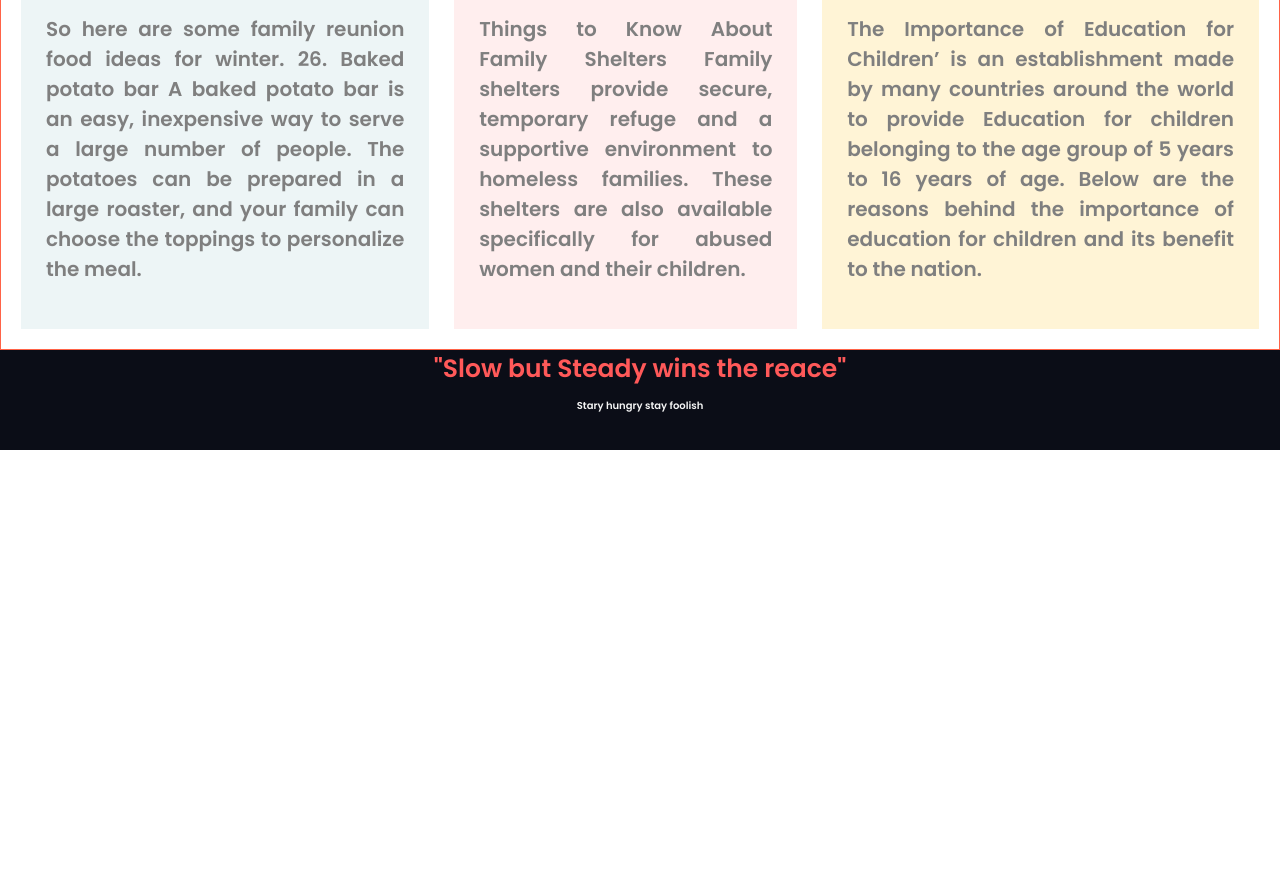
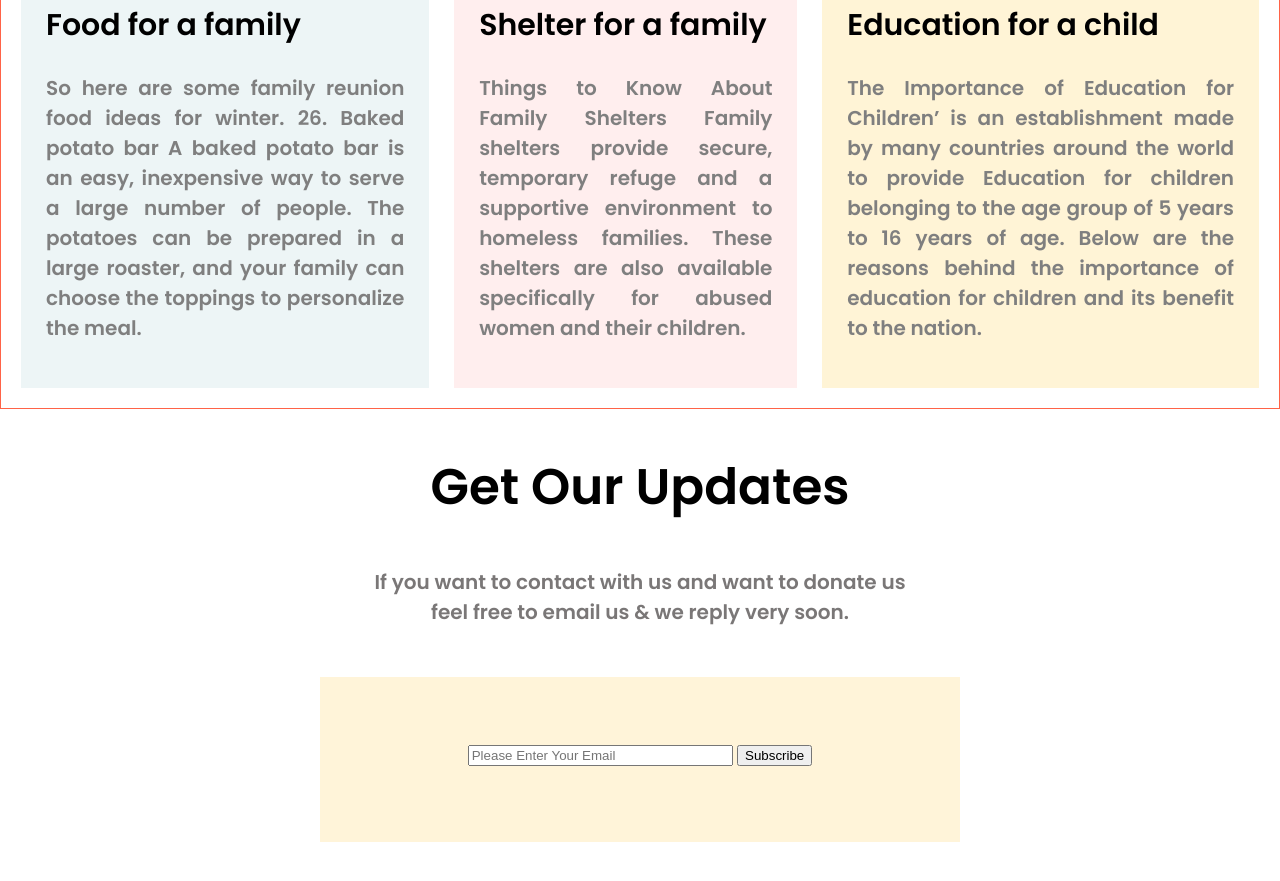
Before and after one commit to jamiulhassnat90/Support-Sylhet, a plain HTML site: page index.html in a window 1280 px wide. Shown: the part 1911-2792 px from the top of the page. Before the commit the page ends 2361 px from the top, so only its background shows below. Drawn offline with Linux system fonts and the light colour scheme.

Commit message:
Bonous section: Get Our Updates Done

```diff
--- a/index.html
+++ b/index.html
@@ -38,7 +38,7 @@
                 <li>5000tk</li>&nbsp;&nbsp;&nbsp;&nbsp;&nbsp;&nbsp;&nbsp;&nbsp;&nbsp;&nbsp;&nbsp;&nbsp;
             </ul><br><br>
             <form action="">
-                <input type="number" placeholder="Other Amount (Taka)">
+                <input type="number" placeholder="Other Amount (Taka)" size="50">
                 <hr>
             </form><br>
             <a class="donation" href="https://reliefweb.int/report/bangladesh/sylhet-flash-floods-situation-support"
@@ -80,6 +80,18 @@
 
         </div>
     </section>
+    <section class="get-my-updates">
+        <h1 id="head-donate">Get Our Updates</h1>
+        <p id="para-donate">If you want to contact with us and want to donate us <br>
+            feel free to email us & we reply very soon.</p>
+        <form action="" class="input-form">
+            <div class="email-button">
+                <input type="email" placeholder="Please Enter Your Email" size="30">
+                <input type="button" value="Subscribe">
+            </div>
+
+        </form>
+    </section>
     <footer>
         <h3>"Slow but Steady wins the reace"</h3>
         <p>Stary hungry stay foolish</p>
--- a/style.css
+++ b/style.css
@@ -12,6 +12,7 @@ body {
     background-size: cover;
     width: 100%;
     height: 800px;
+    padding-top: 100px;
 }
 
 h1 {
@@ -110,6 +111,21 @@ hr {
 }
 
 /* End of class="three-donate-plan" */
+/*Start Bonous section*/
+
+/* End Bonous section*/
+
+
+.input-form {
+    background-color: #FFF4D9;
+    text-align: center;
+    width: 50%;
+    height: 100px;
+    padding-top: 65px;
+    margin-left: 25%;
+    margin-bottom: 50px;
+}
+
 /*Start footer section*/
 footer {
     text-align: center;
@@ -123,9 +139,12 @@ footer h3 {
     font-size: 25px;
     text-align: center;
     margin: 0 auto;
+    padding-top: 10px;
 }
 
 footer p {
     color: whitesmoke;
-    font-size: 10px;
+    font-size: 14px;
 }
+
+/*End footer section*/
```
